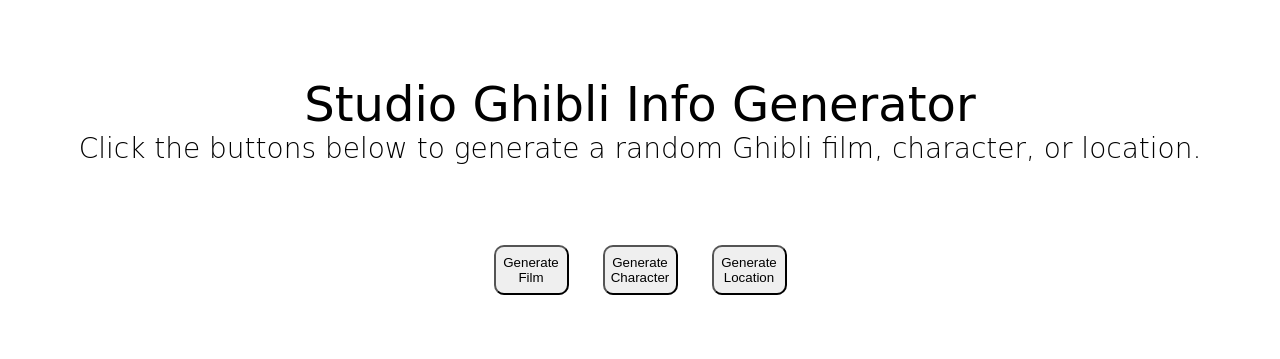
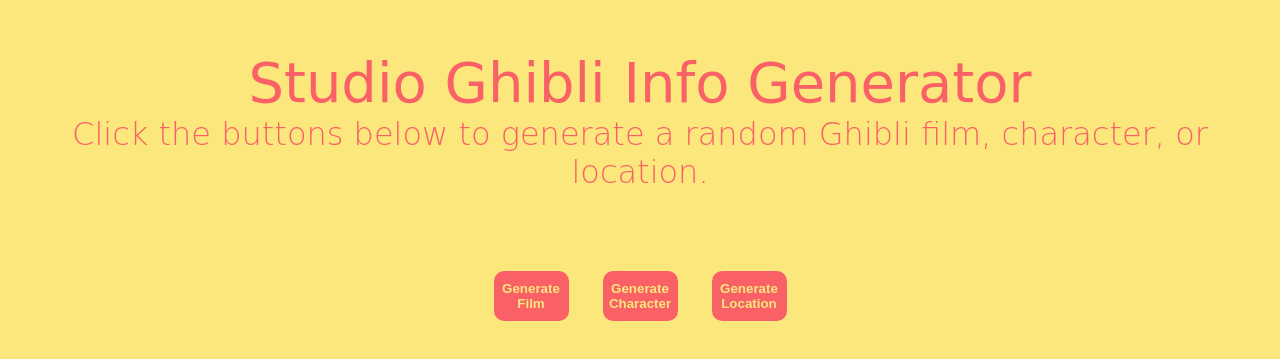
Before and after one commit to aacarring/ghibli-api-app, a plain HTML site: page index.html in a window 1280 px wide. Shown: the part 215-574 px from the top of the page. Drawn offline with Linux system fonts and the light colour scheme; a web font is replaced by a local one.

Commit message:
Added color variables to partial, styling in scss

```diff
--- a/_mixins.scss
+++ b/_mixins.scss
@@ -4,3 +4,6 @@
     justify-content: center;
     align-items: center;
 }
+
+$main-yellow: #FCE77D;
+$main-pink: #F96167;
--- a/styles.scss
+++ b/styles.scss
@@ -8,17 +8,19 @@
 body {
     width: 100vw;
     height: 100vh;
+    background: $main-yellow;
+    color: $main-pink;
     @include flexDisplay();
     header {
         font-family: 'Kirang Haerang', cursive;
         text-align: center;
         h1 {
             font-weight: 500;
-            font-size: 3em;
+            font-size: 3.5em;
         }
         span {
             font-weight: 200;
-            font-size: 1.75em;
+            font-size: 2em;
         }
     }
     .generated-info {
@@ -33,6 +35,10 @@ body {
             height: 50px;
             border-radius: 10px;
             outline: none;
+            font-weight: 800;
+            background: $main-pink;
+            color: $main-yellow;
+            border: none;
             transition: transform 300ms ease-out;
             &:hover {
                 cursor: pointer;
```
Also changed, not shown: styles.css, 1 other file.
